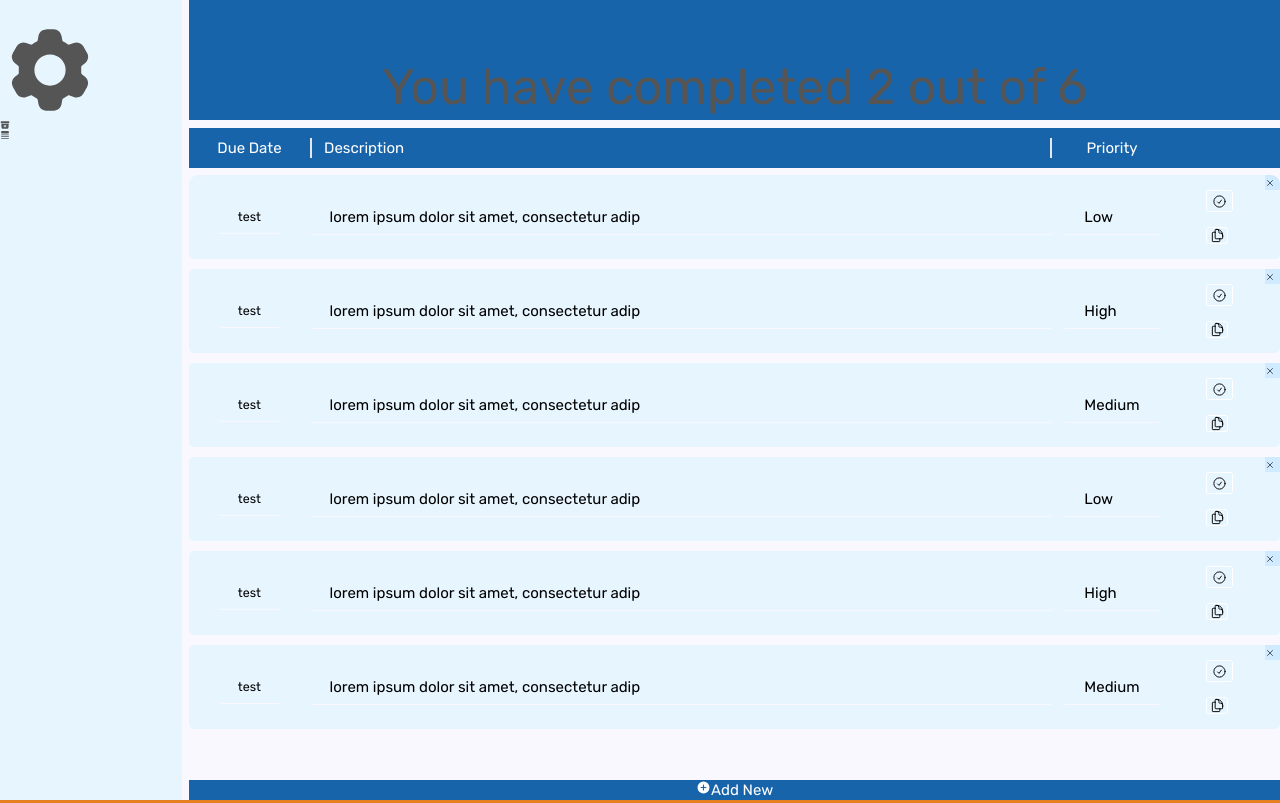
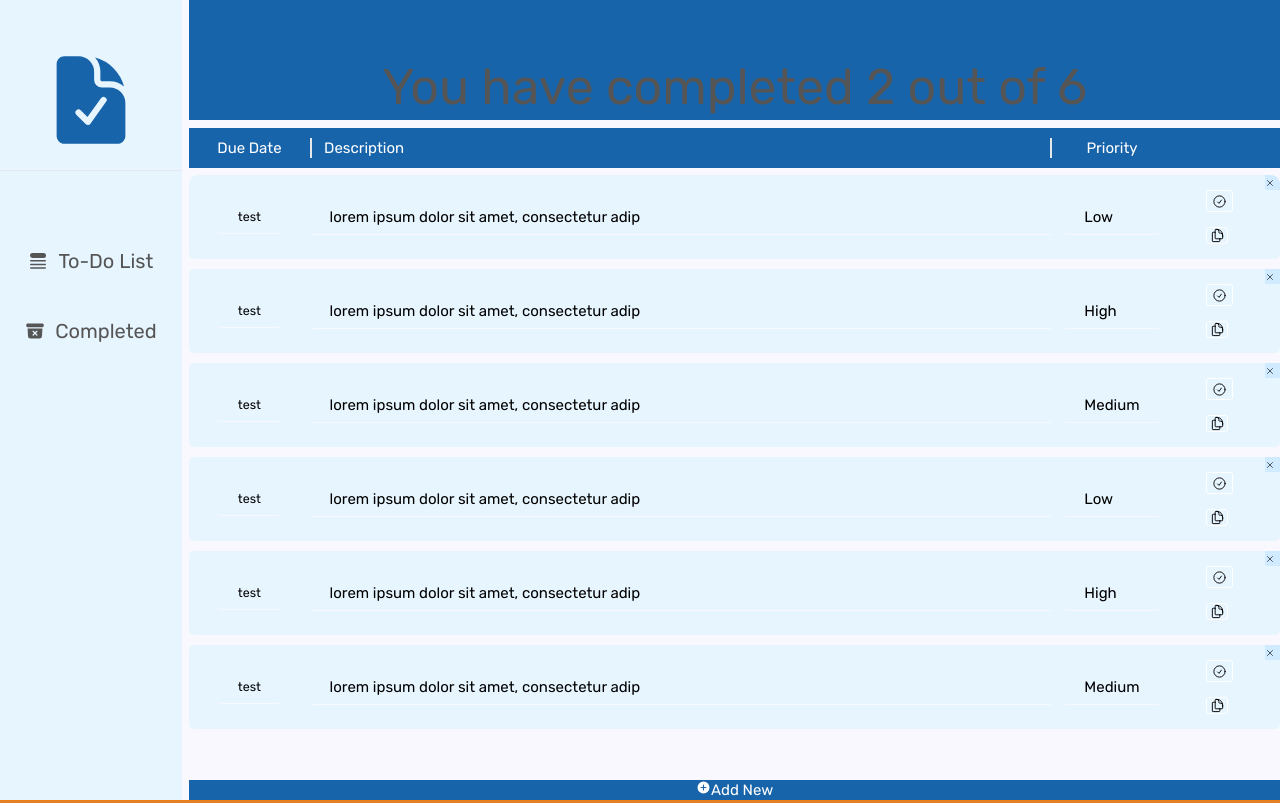
Before and after one commit to Joshw9012/to-do-list, a React (Vite) app: page / in a window 1280 px wide. Built offline with nearby package versions, Linux system fonts and the light colour scheme.

Commit message:
ui update1

```diff
--- a/src/App.jsx
+++ b/src/App.jsx
@@ -1,4 +1,4 @@
-import { useState } from "react";
+import { useEffect, useState } from "react";
 import { useSelector } from "react-redux";
 
 import {
@@ -14,6 +14,19 @@ import {
   HiCog6Tooth,
 } from "react-icons/hi2";
 function App() {
+  const [currentPage, setCurrentPage] = useState();
+  const page = useEffect(
+    function () {
+      if (currentPage) {
+        const completedNumItems = todoList.reduce(
+          (acc, todo) => acc + (todo.status === "Completed" ? 1 : 0),
+          0
+        );
+      }
+    },
+    [currentPage]
+  );
+
   const todoList = useSelector((state) => state.todo);
   const completedNumItems = todoList.reduce(
     (acc, todo) => acc + (todo.status === "Completed" ? 1 : 0),
@@ -61,14 +74,25 @@ function Header({ totalNumItems, completedNumItems }) {
 function SideBar() {
   return (
     <aside className="row-start-1 row-span-4	bg-[#e7f5ff]  ">
-      {/* <HiDocumentCheck /> */}
-      <logo className="text-[10rem] mt-[2rem] mx-auto block">
-        {/* <HiClipboardDocumentCheck /> */}
-        <HiCog6Tooth />
-      </logo>
+      <div className="text-[10rem] mt-[2rem] mx-auto block ">
+        <span className="mx-auto block text-[#1864ab] flex justify-center items-end mt-[5rem] mb-[7rem] divide-y border-b pb-[2rem]">
+          {/* <HiClipboardDocumentCheck /> */}
+          <HiDocumentCheck />
+          {/* <HiCog6Tooth /> */}
+        </span>
+      </div>
+      <div className="divide-y-8 divide-gray-400"></div>
 
-      <HiArchiveBoxXMark />
-      <HiMiniQueueList />
+      <div className="flex flex-col text-[2rem] gap-[3rem] items-center  ">
+        <div className="">
+          <span className="flex gap-[1rem] cursor-pointer hover:bg-[#698DBE] p-[1rem] rounded-[3px] hover:text-[white]">
+            <HiMiniQueueList /> To-Do List
+          </span>
+        </div>
+        <div className="flex gap-[1rem] cursor-pointer hover:bg-[#698DBE] p-[1rem] rounded-[3px] hover:text-[white]">
+          <HiArchiveBoxXMark /> Completed
+        </div>
+      </div>
     </aside>
   );
 }
@@ -135,7 +159,7 @@ function Task({ todo }) {
       <button className=" h-6 w-6  bg-[#d0ebff] top-0 end-0 absolute hover:bg-red-400">
         <HiOutlineXMark />
       </button>
-      <div className="py-6 bg-[#e7f5ff] grid grid-cols-10 items-center justify-items-center px-5 gap-5 rounded-[5px] hover:bg-[#1864ab] hover:text-white">
+      <div className="py-6 bg-[#e7f5ff] grid grid-cols-10 items-center justify-items-center px-5 gap-5 rounded-[5px] hover:bg-[#698DBE] hover:text-white">
         <span
           value={todo.duedate}
           className="border-b border-[#f9f8ff] px-8 py-3
--- a/src/index.css
+++ b/src/index.css
@@ -17,6 +17,8 @@ b197fc
 6741d9
 5f3dc4
 
+
+[#698DBE]
 */
 
 @tailwind base;
```
